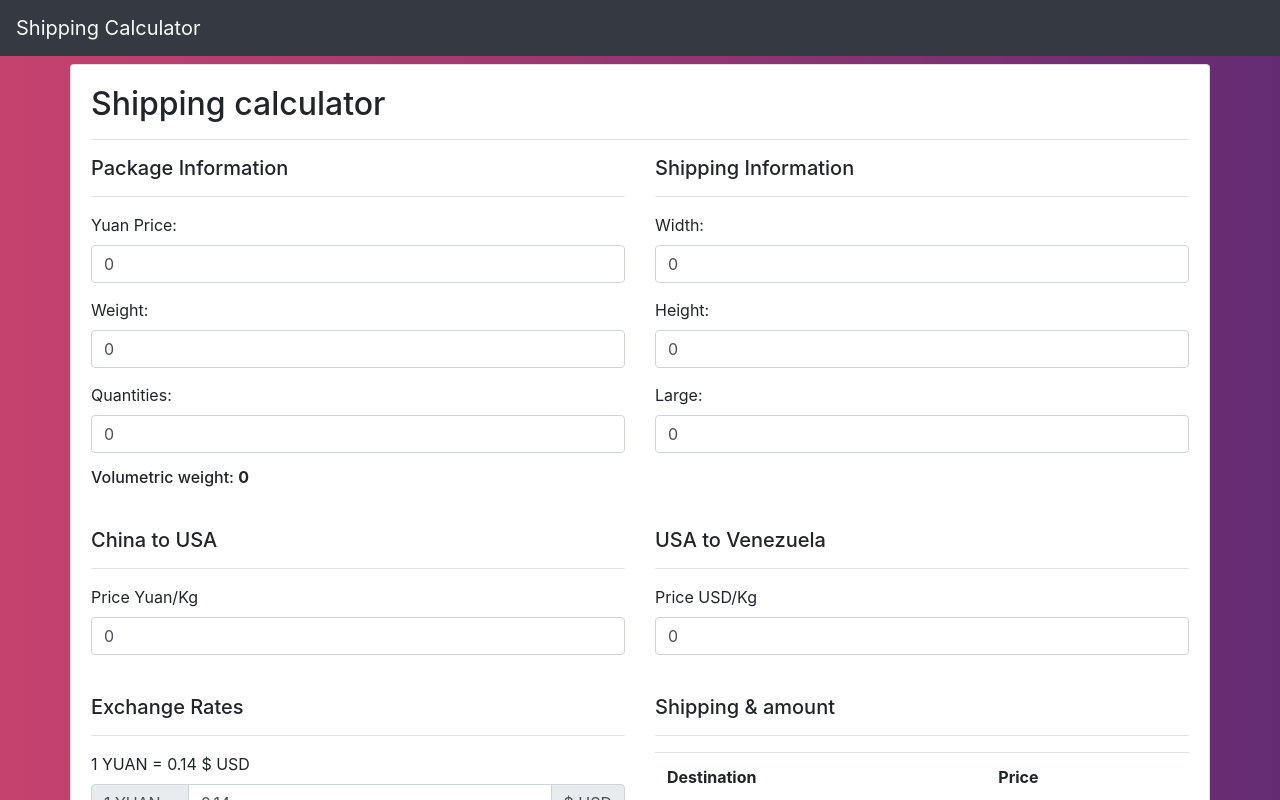
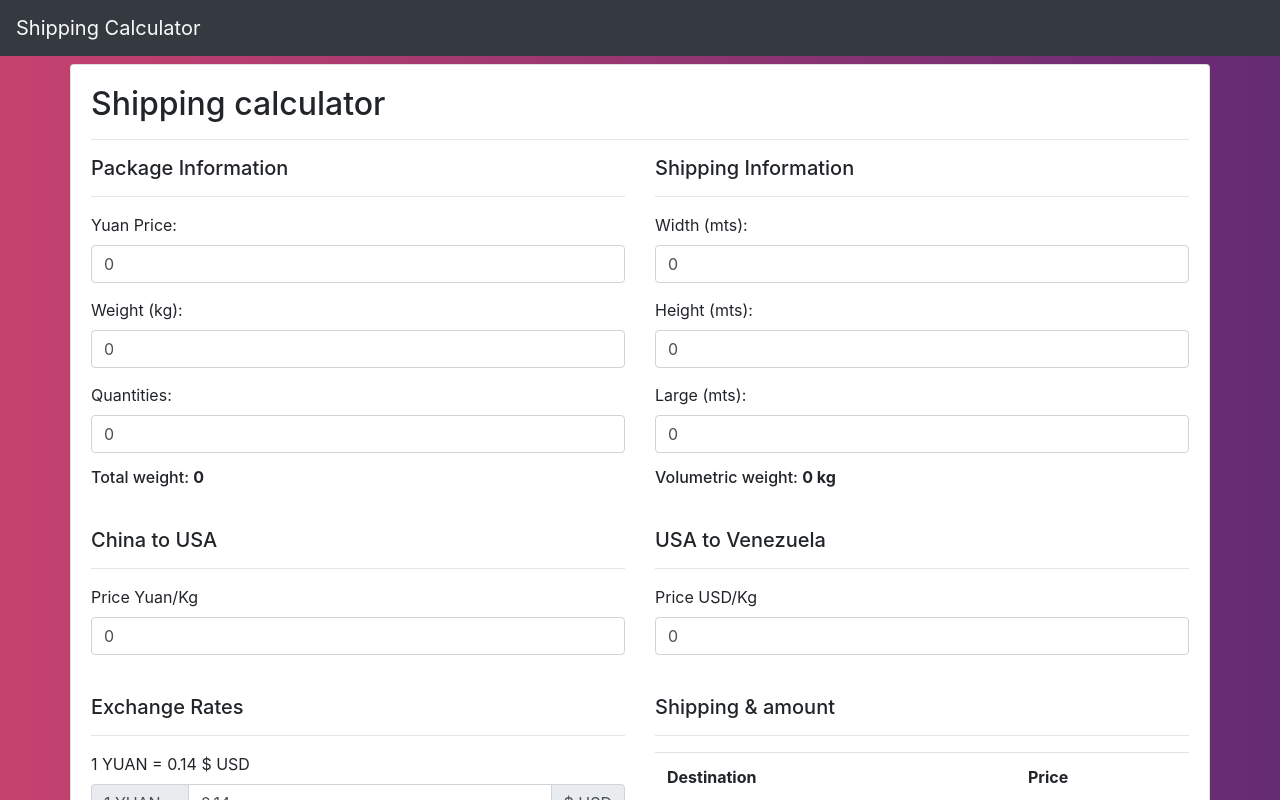
Before and after one commit to Helg18/angular-shipping-calculator, an Angular app: page / in a window 1280 px wide. Shown: the top 800 px of the page. Built offline with nearby package versions, Linux system fonts and the light colour scheme.

Commit message:
Aplicando un modelo de shipping

```diff
--- a/src/app/app.component.html
+++ b/src/app/app.component.html
@@ -16,24 +16,25 @@
             <hr>
             <div class="form-group">
               <label for="price">Yuan Price: </label>
-              <input type="number" id="price" class="form-control" value="{{ price }}">
-              <label for="weight">Weight: </label>
-              <input type="number" id="weight" class="form-control" value="{{ weight }}">
+              <input type="number" id="price" class="form-control" [(ngModel)]="shipping.price" (change)="initialPoint()">
+              <label for="weight">Weight (kg): </label>
+              <input type="number" id="weight" class="form-control" [(ngModel)]="shipping.weight" (change)="initialPoint()">
               <label for="quantities">Quantities: </label>
-              <input type="number" id="quantities" class="form-control" value="{{ quantities }}">
-              <h6>Volumetric weight: <strong>{{ volumetricWeight }}</strong></h6>
+              <input type="number" id="quantities" class="form-control" [(ngModel)]="shipping.quantities" (change)="initialPoint()">
+              <h6>Total weight: <strong>{{ shipping.totalWeight }}</strong></h6>
             </div>
           </div>
           <div class="col-6 mb-4">
             <h5>Shipping Information</h5>
             <hr>
             <div class="form-group">
-              <label for="width">Width: </label>
-              <input type="number" id="width" class="form-control" value="{{ width}}">
-              <label for="height">Height: </label>
-              <input type="number" id="height" class="form-control" value="{{ height }}">
-              <label for="large">Large: </label>
-              <input type="number" id="large" class="form-control" value="{{ large }}">
+              <label for="width">Width (mts): </label>
+              <input type="number" id="width" class="form-control" [(ngModel)]="shipping.width" (change)="initialPoint()">
+              <label for="height">Height (mts): </label>
+              <input type="number" id="height" class="form-control" [(ngModel)]="shipping.height" (change)="initialPoint()">
+              <label for="large">Large (mts): </label>
+              <input type="number" id="large" class="form-control" [(ngModel)]="shipping.large" (change)="initialPoint()">
+              <h6>Volumetric weight: <strong>{{ shipping.volumetricWeight }} kg</strong></h6>
             </div>
           </div>
         </div>
@@ -43,7 +44,7 @@
             <hr>
             <div class="form-group">
               <label for="ctu_price">Price Yuan/Kg</label>
-              <input type="number" id="ctu_price" class="form-control" value="{{ ctuPrice }}">
+              <input type="number" id="ctu_price" class="form-control" [(ngModel)]="shipping.ctuPrice">
             </div>
           </div>
           <div class="col-6 mb-4">
@@ -51,7 +52,7 @@
             <hr>
             <div class="form-group">
               <label for="utv_price">Price USD/Kg</label>
-              <input type="number" id="utv_price" class="form-control" value="{{ utvPrice }}">
+              <input type="number" id="utv_price" class="form-control" [(ngModel)]="shipping.utvPrice">
             </div>
           </div>
         </div>
@@ -90,21 +91,21 @@
               </tr>
               <tr>
                 <td>Purchase</td>
-                <td>Yuan {{ purchaseYuan }}
+                <td>Yuan {{ shipping.purchaseYuan }}
                   <br>
-                USD {{ purchaseUsd }}</td>
+                USD {{ shipping.purchaseUsd }}</td>
               </tr>
               <tr>
-                <td>United States</td>
-                <td>Yuan {{ usaYuan }}
+                <td>China -> USA</td>
+                <td>Yuan {{ shipping.usaYuan }}
                   <br>
-                  USD {{ usaUsd }}</td>
+                  USD {{ shipping.usaUsd }}</td>
               </tr>
               <tr>
-                <td>Venezuela</td>
-                <td>Yuan {{ vzlaYuan }}
+                <td>USA -> Venezuela</td>
+                <td>Yuan {{ shipping.vzlaYuan }}
                   <br>
-                  USD {{ vzlaUsd }}</td>
+                  USD {{ shipping.vzlaUsd }}</td>
               </tr>
             </table>
           </div>
@@ -123,15 +124,15 @@
               <tbody>
               <tr>
                 <td>USD $</td>
-                <td>{{ usdGrandTotal }}</td>
+                <td>{{ shipping.usdGrandTotal }}</td>
               </tr>
               <tr>
                 <td>Yuan Y</td>
-                <td>{{ yuanGrandTotal }}</td>
+                <td>{{ shipping.yuanGrandTotal }}</td>
               </tr>
               <tr>
                 <td>Bolivares Bs</td>
-                <td>{{ bsGrandTotal }}</td>
+                <td>{{ shipping.bsGrandTotal }}</td>
               </tr>
               </tbody>
             </table>
--- a/src/app/app.component.ts
+++ b/src/app/app.component.ts
@@ -1,4 +1,5 @@
 import { Component } from '@angular/core';
+import { Shipping } from './models/shipping';
 
 @Component({
   selector: 'app-root',
@@ -9,32 +10,16 @@ export class AppComponent {
   public usdYuan = 6.9;
   public yuanUsd = 0.14;
 
-  // Package Information
-  public price = 0;
-  public weight = 0;
-  public quantities = 0;
+  // Shipping class
+  shipping: Shipping = new Shipping();
 
-  // Measurements Information
-  public width = 0;
-  public large = 0;
-  public height = 0;
-  public volumetricWeight = 0;
+  initialPoint() {
+    this.setVolumetricHeight();
+  }
 
-  // China to USA price
-  public ctuPrice = 0;
-
-  // USA to Venezuela price
-  public utvPrice = 0;
-
-  // Totals
-  private purchaseYuan = 0;
-  private purchaseUsd = 0;
-  private usaYuan = 0;
-  private usaUsd = 0;
-  private vzlaYuan = 0;
-  private vzlaUsd = 0;
-  private usdGrandTotal = 0;
-  private yuanGrandTotal = 0;
-  private bsGrandTotal = 0;
+  // calcular peso volumetrico
+  setVolumetricHeight() {
+    this.shipping.volumetricWeight = (this.shipping.height * this.shipping.width * this.shipping.large) * 400;
+  }
 
 }
--- a/src/app/app.module.ts
+++ b/src/app/app.module.ts
@@ -2,13 +2,15 @@ import { BrowserModule } from '@angular/platform-browser';
 import { NgModule } from '@angular/core';
 
 import { AppComponent } from './app.component';
+import {FormsModule} from '@angular/forms';
 
 @NgModule({
   declarations: [
     AppComponent
   ],
   imports: [
-    BrowserModule
+    BrowserModule,
+    FormsModule
   ],
   providers: [],
   bootstrap: [AppComponent]
--- /dev/null
+++ b/src/app/models/shipping.ts
@@ -0,0 +1,32 @@
+export class Shipping {
+  // Package Information
+  price = 0;
+  weight = 0;
+  quantities = 0;
+
+  // Measurements Information
+  width = 0;
+  large = 0;
+  height = 0;
+  volumetricWeight = 0;
+
+  // China to USA price
+  ctuPrice = 0;
+
+  // USA to Venezuela price
+  utvPrice = 0;
+
+  // Totals
+  purchaseYuan = 0;
+  purchaseUsd = 0;
+  usaYuan = 0;
+  usaUsd = 0;
+  vzlaYuan = 0;
+  vzlaUsd = 0;
+  usdGrandTotal = 0;
+  yuanGrandTotal = 0;
+  bsGrandTotal = 0;
+  totalWeight = 0;
+  totalVolumetricWeight = 0;
+
+}
--- a/src/polyfills.ts
+++ b/src/polyfills.ts
@@ -4,7 +4,7 @@
  *
  * This file is divided into 2 sections:
  *   1. Browser polyfills. These are applied before loading ZoneJS and are sorted by browsers.
- *   2. Application imports. Files imported after ZoneJS that should be loaded before your main
+ *   2. Application imports. Files imported after ZoneJS that should be loaded before your shipping.ts
  *      file.
  *
  * The current setup is for so-called "evergreen" browsers; the last versions of browsers that
```
